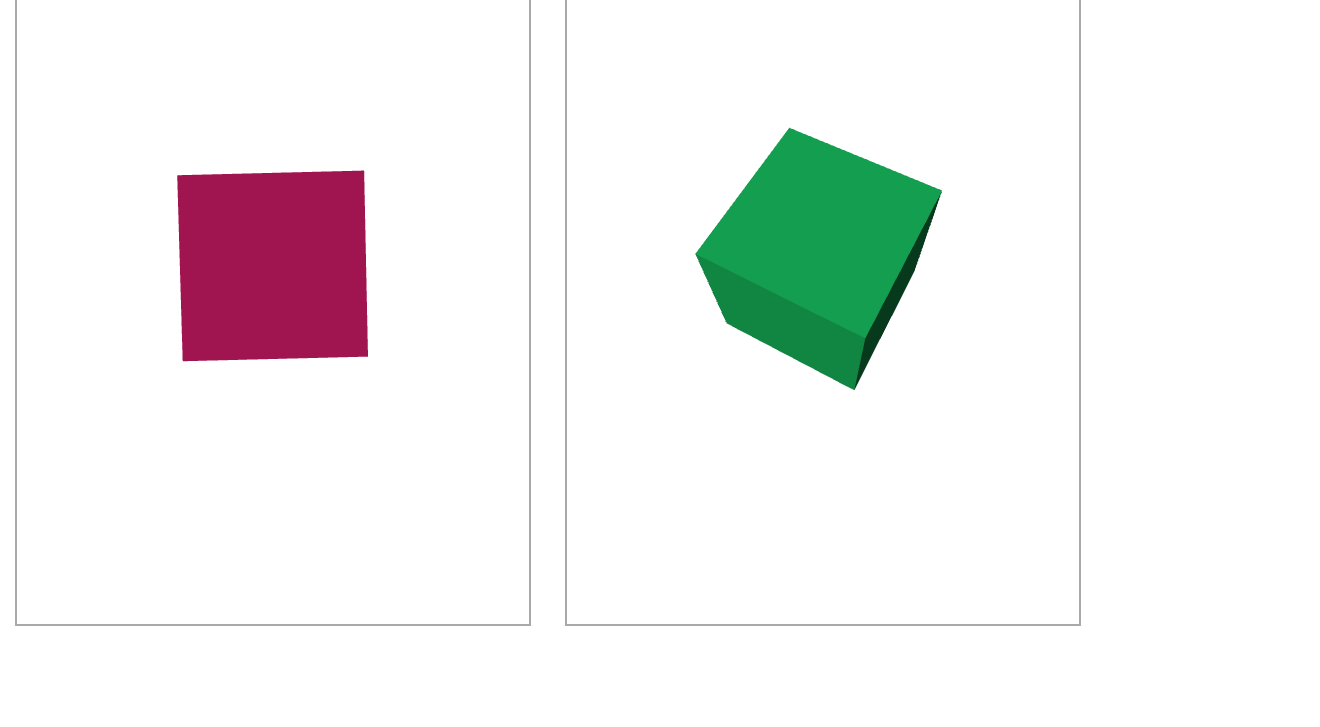
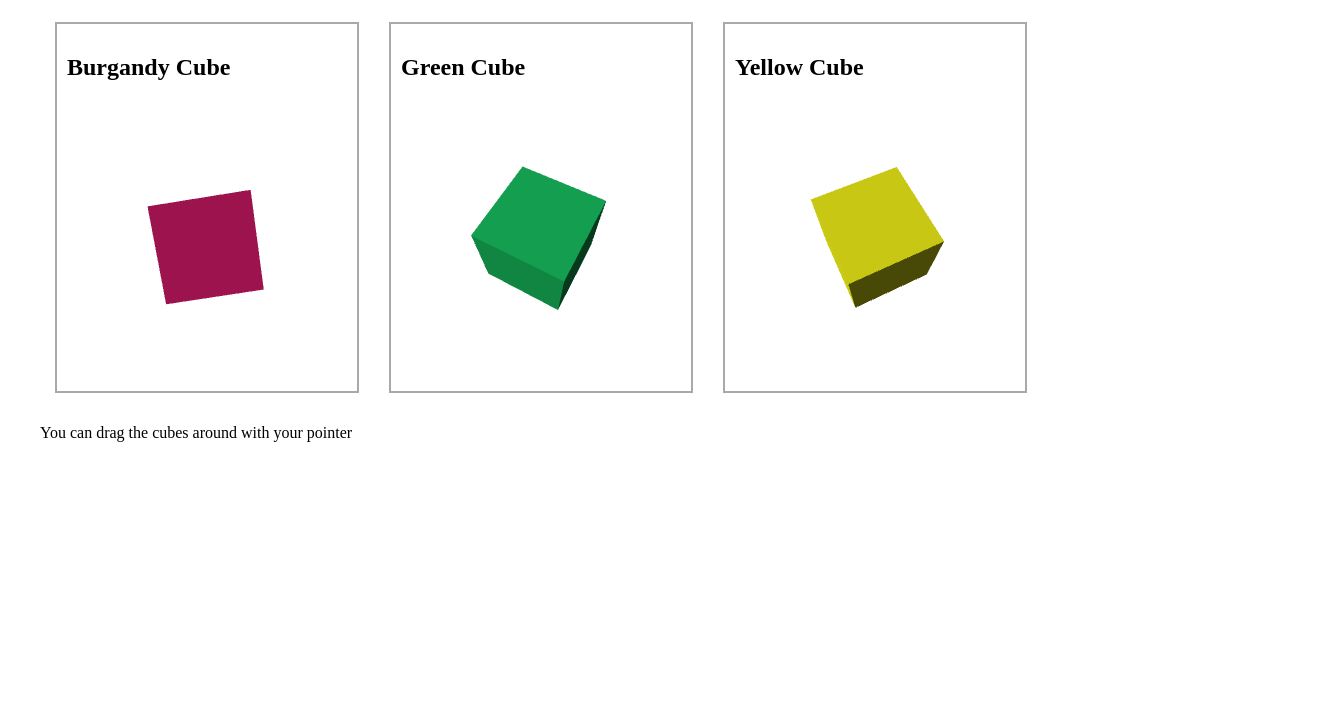
Before and after one commit to Bikeman868/frag, a website: page samples/multiple-engines.html in a window 1280 px wide. Shown: the part 113-840 px from the top of the page, 1320 px wide, since content can reach past the window. Before the commit the page ends 800 px from the top, so only its background shows below. Drawn offline with nearby package versions, Linux system fonts and the light colour scheme.

Commit message:
Multiple engines sample uses Vue.js

```diff
--- a/samples/multiple-engines.html
+++ b/samples/multiple-engines.html
@@ -1,5 +1,6 @@
 <!DOCTYPE html>
 <html xmlns='http://www.w3.org/1999/xhtml' lang='en-US'>
+
 <head>
     <title>Multiple engines</title>
     <meta name='viewport' content='width=device-width, initial-scale=1.0' />
@@ -9,89 +10,128 @@
             overflow: hidden;
             width: 100%;
             height: 100%;
-            margin: 0;
+            margin: 20px;
             padding: 0;
         }
 
+        #app {
+            width: 100vw;
+            height: 100vh;
+        }
+
+        .scene-container {
+            display: flex;
+            flex-direction: row;
+            flex-wrap: wrap;
+            align-content: flex-start;
+        }
+
         .scene {
-            width: 40vw;
-            height: 90vh;
-            touch-action: none;
-            display: inline-block;
             border: 2px solid darkgrey;
             margin: 15px;
+            padding: 10px;
+        }
+
+        canvas {
+            display: block;
+            touch-action: none;
+            width: 280px;
+            height: 280px;
         }
     </style>
 </head>
+
 <body>
-    <canvas id='scene1' class='scene'></canvas>
-    <canvas id='scene2' class='scene'></canvas>
+    <div id='app'>
+        <h1>Each cube is a separate instance of the Frag game engine</h1>
+        <div class='scene-container'>
+            <div v-for='scene in scenes' class='scene'>
+                <h2>{{ scene.title }}</h3>
+                    <scene :id='scene.id' :color='scene.color' :spin-time='scene.spinTime' />
+            </div>
+        </div>
+        <p>You can drag the cubes around with your pointer</p>
+    </div>
+
+    <script src="https://unpkg.com/vue"></script>
     <script src='frag.min.js'></script>
+
     <script>
         const degToRad = Math.PI / 180;
 
-        /*************************************
-         * Shared code
-        **************************************/
-
-        const setupEnvironment = function (elementId) {
-            const engine = window.frag.Engine({ canvas: document.getElementById(elementId) }).start();
-            const camera = engine.PerspectiveCamera().frustrum(35 * degToRad, -100, 100).scaleX(100).moveToZ(-120);
-            const scene = engine.Scene().camera(camera);
-            engine.mainScene(scene);
-            const shader = frag.Shader(engine).colorsRGB().directionalLightGrey().compile();
-            return { engine, scene, shader };
+        class MyGame {
+            constructor(canvas) {
+                this.canvas = canvas;
+                this.engine = window.frag.Engine({ canvas }).start();
+                this.camera = this.engine.PerspectiveCamera().frustrum(35 * degToRad, -100, 100).scaleX(100).moveToZ(-120);
+                this.scene = this.engine.Scene().camera(this.camera);
+                this.engine.mainScene(this.scene);
+                this.shader = this.engine.Shader().colorsRGB().directionalLightGrey().compile();
             }
 
-        const setupInputs = function (env) {
-            const panXState = env.engine.AnalogState(
-                env.engine.AnalogAction("move-camera-x"), { minValue: 100, maxValue: -100 });
+            setupInputs() {
+                const panXState = this.engine.AnalogState(this.engine.AnalogAction("move-camera-x"), { minValue: 100, maxValue: -100 });
+                const panYState = this.engine.AnalogState(this.engine.AnalogAction("move-camera-y"), { minValue: -100, maxValue: 100 });
 
-            const panYState = env.engine.AnalogState(
-                env.engine.AnalogAction("move-camera-y"), { minValue: -100, maxValue: 100 });
-
-            env.engine.AnalogInput("left-pointer-horizontal", panXState).enable();
-            env.engine.AnalogInput("left-pointer-vertical", panYState).enable();
+                this.engine.AnalogInput("left-pointer-horizontal", panXState).enable();
+                this.engine.AnalogInput("left-pointer-vertical", panYState).enable();
             }
 
-        const spinningCube = function (env, color, duration) {
-            const engine = env.engine;
-            const scene = env.scene;
-            const shader = env.shader;
+            spinningCube(color, duration) {
+                const mesh = this.engine.Cube(1, { color })
+                const model = this.engine.Model().mesh(mesh).shader(this.shader).shadeFlat();
 
-            const mesh = engine.Cube(1, { color })
-            const model = engine.Model().mesh(mesh).shader(shader).shadeFlat();
+                const cube = this.engine.SceneObject(model);
+                const cubePosition = cube.getPosition();
+                cubePosition.scale(40);
+                this.scene.addObject(cube);
 
-            const cube = engine.SceneObject(model);
-            cube.getPosition().scale(40);
-            scene.addObject(cube);
-
-            const spinningAnimation = frag.Animation(engine)
+                const spinningAnimation = this.engine.Animation()
                     .perform(
-                    frag.ValueAnimationAction(engine)
+                        this.engine.ValueAnimationAction()
                             .setDuration(duration)
                             .onStep((a, r) => {
                                 const angle = Math.PI * 2 * r;
-                            cube.getPosition().rotateXYZ(angle, -angle, 0)
+                                cubePosition.rotateXYZ(angle, -angle, 0)
                             }),
                         true)
                     .start();
+
                 return cube;
             }
+        }
 
-        /*************************************
-         * Scene 1
-        **************************************/
-        const env1 = setupEnvironment("scene1");
-        spinningCube(env1, [0.8, 0.1, 0.4], 2000);
-        setupInputs(env1);
+        Vue.component('scene', {
+            props: ['color', 'spinTime'],
+            mounted() {
+                this.game = new MyGame(this.$el);
+                this.game.spinningCube(this.color, this.spinTime);
+                this.game.setupInputs();
+            },
+            beforeDestroy() {
+                this.game.engine.stop();
+            },
+            template: '<canvas />'
+        });
 
-        /*************************************
-         * Scene 2
-        **************************************/
-        const env2 = setupEnvironment("scene2");
-        spinningCube(env2, [0.1, 0.8, 0.4], 1500);
-        setupInputs(env2);
+        new Vue({
+            el: "#app",
+            data: {
+                scenes: [{
+                    title: "Burgandy Cube",
+                    color: [0.8, 0.1, 0.4],
+                    spinTime: 400
+                }, {
+                    title: "Green Cube",
+                    color: [0.1, 0.8, 0.4],
+                    spinTime: 1500
+                }, {
+                    title: "Yellow Cube",
+                    color: [1, 1, 0.1],
+                    spinTime: 600
+                }]
+            }
+        });
 
     </script>
 </body>
```
Also changed, not shown: samples/README.md. Lines whose indentation alone changed are shown as unchanged.
